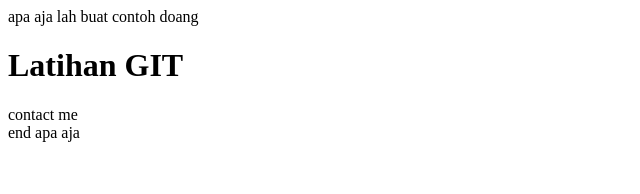
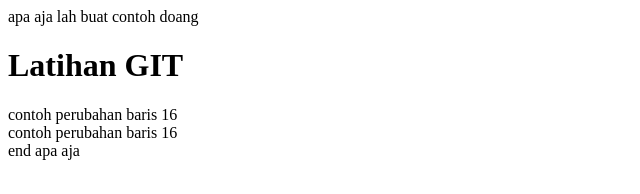
Before and after one commit to meardash/CompanyProfile, a plain HTML site: page contact.html in a window 1280 px wide. Shown: the whole page, without its empty margins (0-640 px from the left). Drawn offline with Linux system fonts and the light colour scheme.

```diff
--- a/contact.html
+++ b/contact.html
@@ -10,9 +10,10 @@
         <head>apa aja lah buat contoh doang</head>
         <h1>Latihan GIT</h1>
 
-        <div>contact me</div>
+        <div>contoh perubahan baris 16</div>
 
-        <form action=""></form>
+        <div>contoh perubahan baris 16</div>
+
     </body>
     <footer>end apa aja</footer>
 </html>
```
